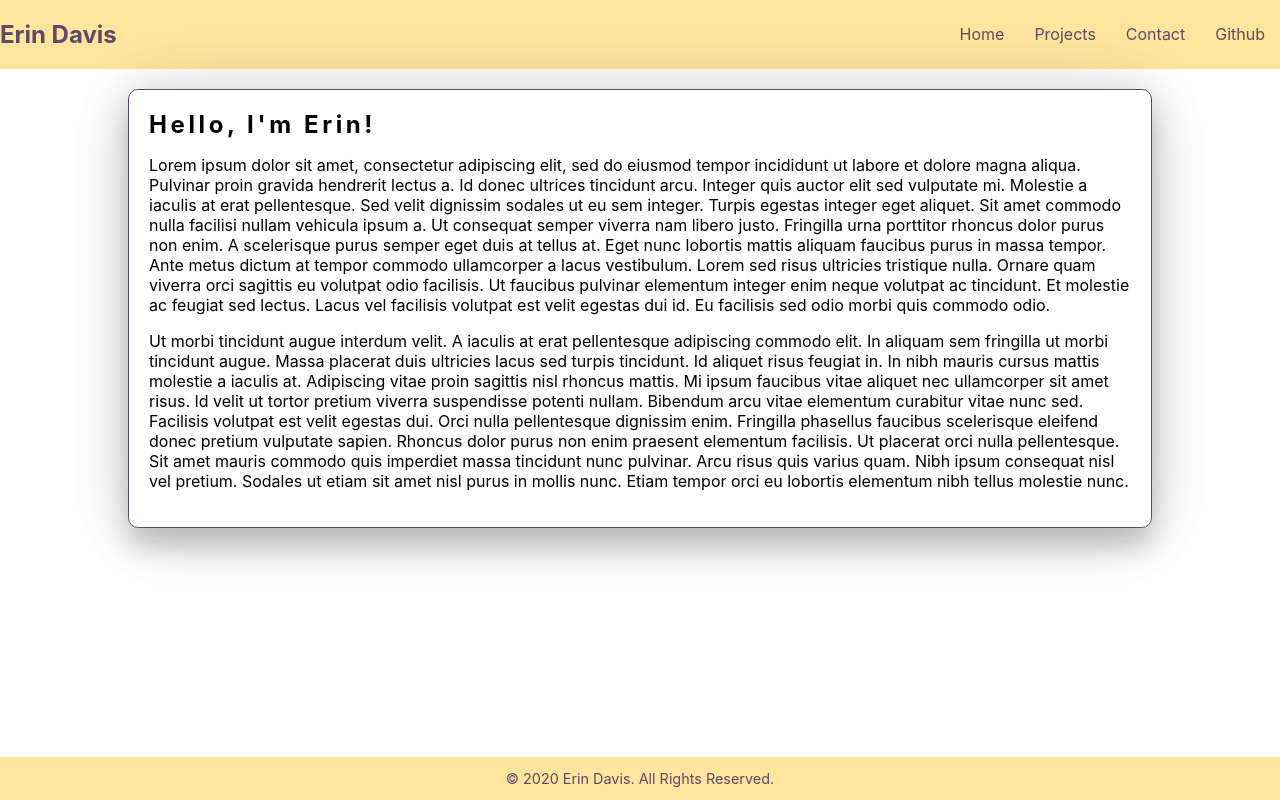
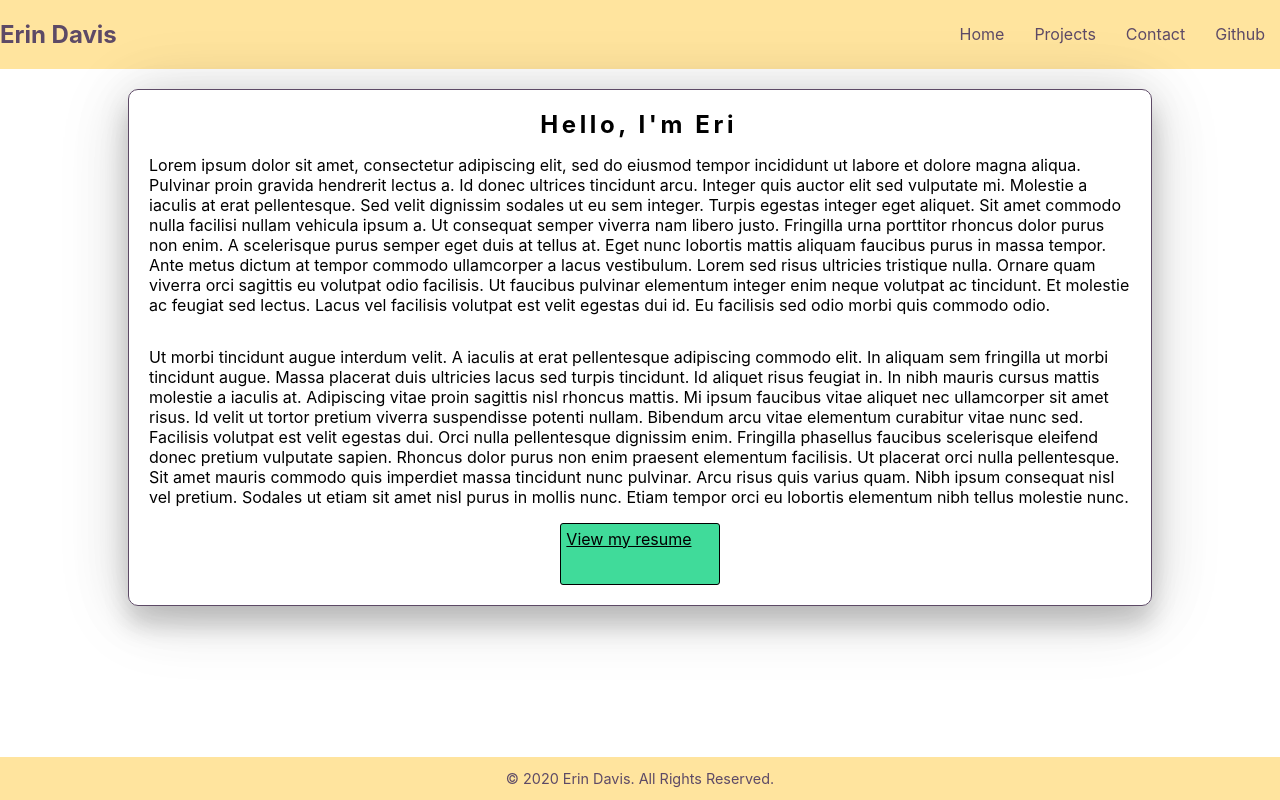
Before and after one commit to erin-davis/website-hosting, a React (Create React App) app: page / in a window 1280 px wide. Built offline with nearby package versions, Linux system fonts and the light colour scheme.

Commit message:
edited files so that merging can happen

```diff
--- a/src/components/LandingPage.js
+++ b/src/components/LandingPage.js
@@ -10,6 +10,7 @@ export default function LandingPage() {
         <p>Lorem ipsum dolor sit amet, consectetur adipiscing elit, sed do eiusmod tempor incididunt ut labore et dolore magna aliqua. Pulvinar proin gravida hendrerit lectus a. Id donec ultrices tincidunt arcu. Integer quis auctor elit sed vulputate mi. Molestie a iaculis at erat pellentesque. Sed velit dignissim sodales ut eu sem integer. Turpis egestas integer eget aliquet. Sit amet commodo nulla facilisi nullam vehicula ipsum a. Ut consequat semper viverra nam libero justo. Fringilla urna porttitor rhoncus dolor purus non enim. A scelerisque purus semper eget duis at tellus at. Eget nunc lobortis mattis aliquam faucibus purus in massa tempor. Ante metus dictum at tempor commodo ullamcorper a lacus vestibulum. Lorem sed risus ultricies tristique nulla. Ornare quam viverra orci sagittis eu volutpat odio facilisis. Ut faucibus pulvinar elementum integer enim neque volutpat ac tincidunt. Et molestie ac feugiat sed lectus. Lacus vel facilisis volutpat est velit egestas dui id. Eu facilisis sed odio morbi quis commodo odio.</p>
         <p>
         Ut morbi tincidunt augue interdum velit. A iaculis at erat pellentesque adipiscing commodo elit. In aliquam sem fringilla ut morbi tincidunt augue. Massa placerat duis ultricies lacus sed turpis tincidunt. Id aliquet risus feugiat in. In nibh mauris cursus mattis molestie a iaculis at. Adipiscing vitae proin sagittis nisl rhoncus mattis. Mi ipsum faucibus vitae aliquet nec ullamcorper sit amet risus. Id velit ut tortor pretium viverra suspendisse potenti nullam. Bibendum arcu vitae elementum curabitur vitae nunc sed. Facilisis volutpat est velit egestas dui. Orci nulla pellentesque dignissim enim. Fringilla phasellus faucibus scelerisque eleifend donec pretium vulputate sapien. Rhoncus dolor purus non enim praesent elementum facilisis. Ut placerat orci nulla pellentesque. Sit amet mauris commodo quis imperdiet massa tincidunt nunc pulvinar. Arcu risus quis varius quam. Nibh ipsum consequat nisl vel pretium. Sodales ut etiam sit amet nisl purus in mollis nunc. Etiam tempor orci eu lobortis elementum nibh tellus molestie nunc.</p>
+        <a className="view-resume" href="https://drive.google.com/file/d/1AfOjm6lUc8gUw9clcuIN41-GiaKM2ek2/view?usp=sharing" target="_blank">View my resume</a>
       </section>
     </div>
   );
--- a/src/styles/LandingPage.css
+++ b/src/styles/LandingPage.css
@@ -1,6 +1,9 @@
 .landing-page{
   border: 1px solid #5D4A66;
   border-radius: 10px;
+  display: flex;
+  flex-direction: column;
+  align-items: left;
   box-shadow:
   0 3.4px 38.3px rgba(0, 0, 0, 0.057),
   0 5.5px 62px rgba(0, 0, 0, 0.085),
@@ -15,18 +18,38 @@
   border-right: .15em solid #5D4A66 ;
   white-space: nowrap;
   margin: 0 auto;
+  width: 20%;
   letter-spacing: .15em;
   animation:
-    typing 5s steps(40, end),
-    blink-caret 1s step-end infinite;
+    typing 4s steps(45, end),
+    blink-caret .8s step-end infinite;
 }
 
 @keyframes typing{
   from {width: 0}
-  to {width: 100%}
+  to {width: 20%}
 }
 
 @keyframes blink-caret{
   from, to {border-color: transparent}
-  50%{ border-color: #5D4A66 }
+  50%{ border-color: black }
 }
+
+.view-resume{
+  outline: none;
+  border: 1px solid black;
+  padding: 5px;
+  width: 15%;
+  height: 50px;
+  margin: 0 auto;
+  border-radius: 3px;
+  background-color: #40db9a;
+  color: black;
+  transition: background-color .4s ease;
+  transition: color .4s ease;
+}
+
+.view-resume:hover{
+  background-color: #12612f;
+  color: white;
+}
--- a/src/styles/NavBar.css
+++ b/src/styles/NavBar.css
@@ -17,6 +17,8 @@ nav{
 .nav-links .link{
   padding: 10px;
   margin: 0 5px;
+  transition: background-color .4s ease;
+  border-radius: 5px;
 }
 
 .nav-links .link:hover{
```
Also changed, not shown: src/images/covid-tracker.JPG (added), 1 other file (tests, documents, lock files or other folders).
